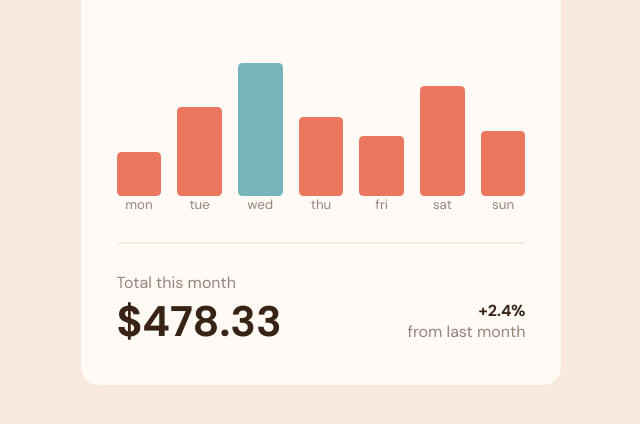
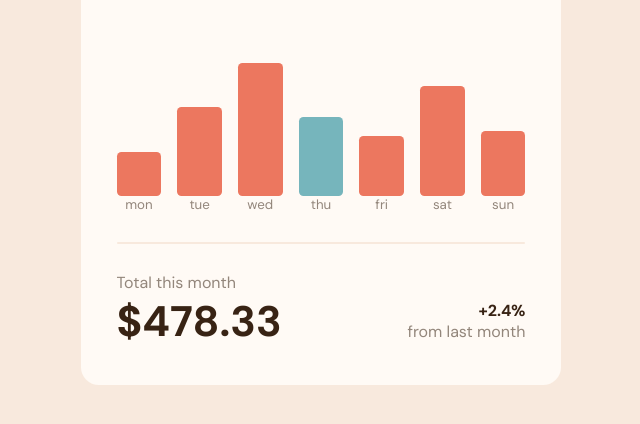
Before and after one commit to CodeVee/expenses-chart-component, a plain HTML site: page index.html in a window 1280 px wide. Shown: the part 308-732 px from the top of the page, without its empty margins (319-959 px from the left). Drawn offline with Linux system fonts and the light colour scheme.

Commit message:
loaded data

```diff
--- a/index.html
+++ b/index.html
@@ -42,7 +42,7 @@
             <span class="day">tue</span>
           </div>
           <div class="spending__day">
-            <div id="wed-bar" class="bar bar--wed bar--active">
+            <div id="wed-bar" class="bar bar--wed">
               <div id="wed-amount" class="amount"></div>
             </div>
             <span class="day">wed</span>
@@ -86,5 +86,6 @@
       </div>
     </div>
   </main>
+  <script src="script.js"></script>
 </body>
 </html>
--- /dev/null
+++ b/script.js
@@ -0,0 +1,29 @@
+const url = 'data.json';
+const amountSuffix = '-amount';
+const barSuffix = '-bar';
+const activeClass = 'bar--active';
+
+const handler = (e) => {
+    loadData();
+};
+
+const loadData = async () => {
+    const data = await fetch(url)
+    const amounts = await data.json();
+
+    amounts.forEach(({day, amount}, index) => {
+        const amountId = `${day}${amountSuffix}`;
+        document.getElementById(amountId).innerText = `$${amount}`;
+
+        const date = new Date();
+        const dayNo = date.getDay();
+        const updatedIndex = index + 1;
+
+        if (dayNo === updatedIndex) {
+            const barId = `${day}${barSuffix}`;
+            document.getElementById(barId).classList.add(activeClass);
+        }
+    });
+}
+
+document.addEventListener('DOMContentLoaded', handler);
```
